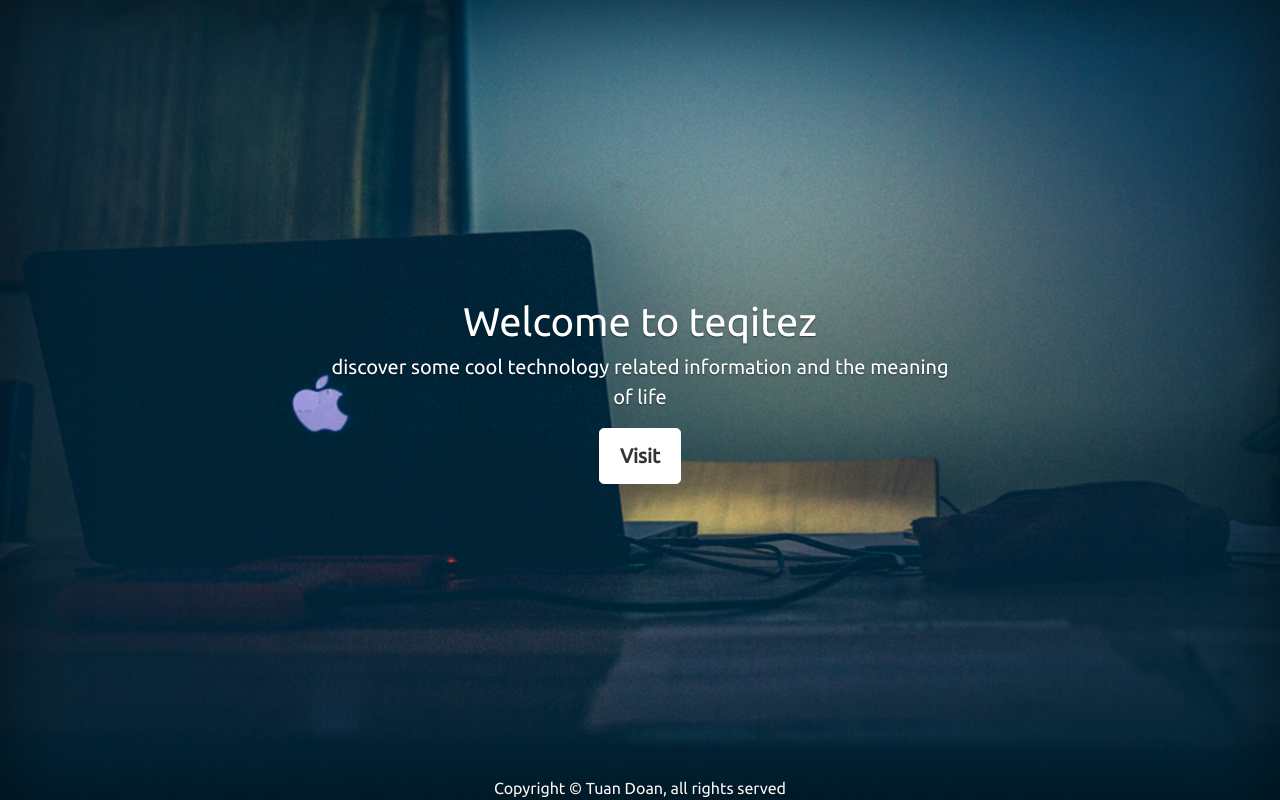
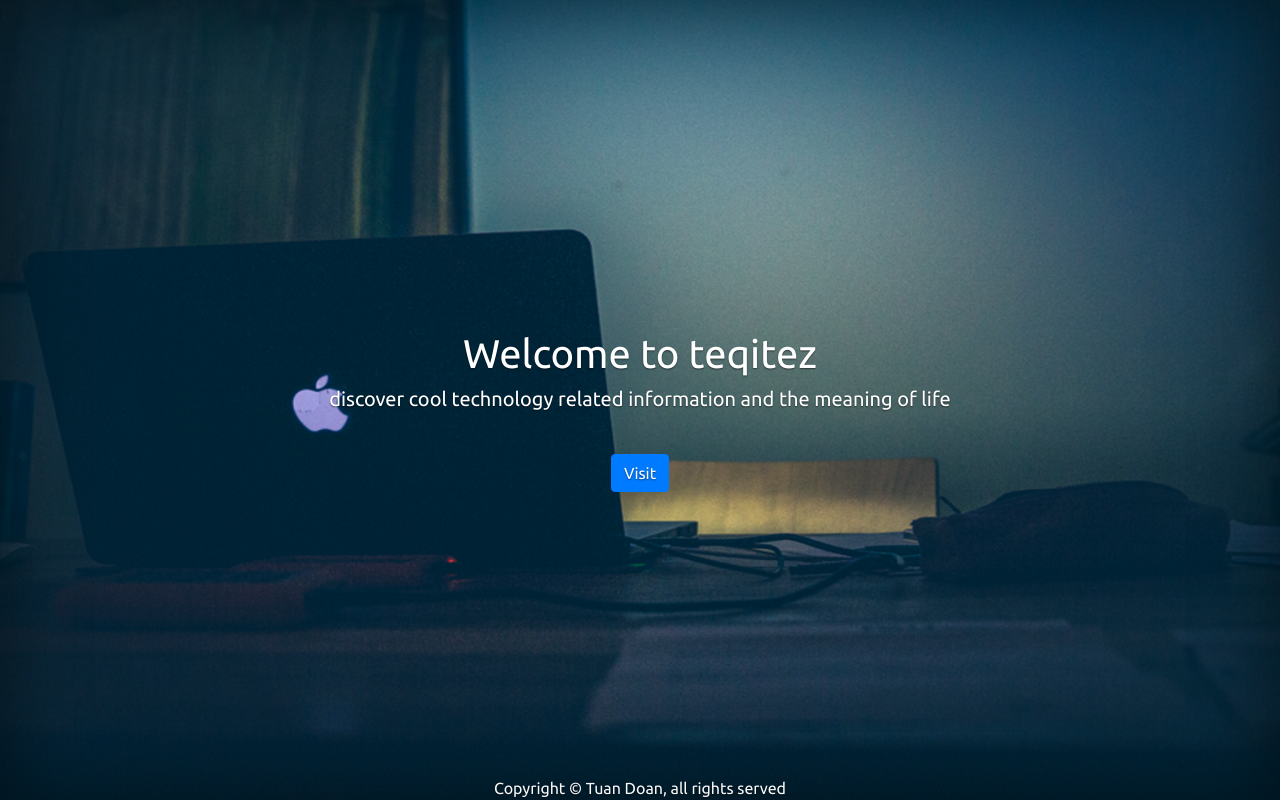
Before and after one commit to tu4ndoan/personal-website-blog, a Django app: page / in a window 1280 px wide. Run offline with Django 3.2, Linux system fonts and the light colour scheme; some libraries are stand-ins or nearby versions.

Commit message:
improve cover page

```diff
--- a/blog/templates/blog/cover.html
+++ b/blog/templates/blog/cover.html
@@ -1,7 +1,6 @@
 <!DOCTYPE html>
 
 <html>
-
     <head>
         <meta charset="UTF-8">
         <title> teqitez </title>
@@ -12,29 +11,22 @@
         <link href="https://fonts.googleapis.com/css?family=Ubuntu" rel="stylesheet">
         <link rel="stylesheet" href="{% static 'fontawesome/css/font-awesome.min.css' %}">
         <link rel='stylesheet' type="text/css" href="{% static 'blog/cover.css' %}" />
-
         <link rel="shortcut icon" type="image/png" href="{% static 'blog/images/favicon.ico'%}"/>
-
     </head>
 
     <body>
          <div class="site-wrapper">
-
              <div class="site-wrapper-inner">
-
                  <div class="cover-container">
                      <div class="inner cover">
+                         <img src="">
                          <h1 class="cover-heading">Welcome to teqitez</h1>
-            <p class="lead">discover some cool technology related information and the meaning of life</p>
-            <p class="lead">
-              <a href="#" class="btn btn-lg btn-secondary">Visit</a>
-            </p>
+                         <p class="lead">discover cool technology related information and the meaning of life</p>
+                         <br>
+                         <a href="{% url 'blog:index' %}" class="btn btn-primary">Visit</a>
                      </div>
-
                  </div>
-
              </div>
-
          </div>
 
     <!-- Bootstrap core JavaScript
@@ -42,9 +34,6 @@
     <!-- Placed at the end of the document so the pages load faster -->
          <script src="https://code.jquery.com/jquery-3.2.1.slim.min.js" integrity="sha384-KJ3o2DKtIkvYIK3UENzmM7KCkRr/rE9/Qpg6aAZGJwFDMVNA/GpGFF93hXpG5KkN" crossorigin="anonymous"></script>
     <!--<script src="#"></script> -->
-
-
-
     </body>
     <footer class="fixed-bottom text-light footer" id="footer" >Copyright &copy; Tuan Doan, all rights served</footer>
 </html>
```
Lines whose indentation alone changed are shown as unchanged.
